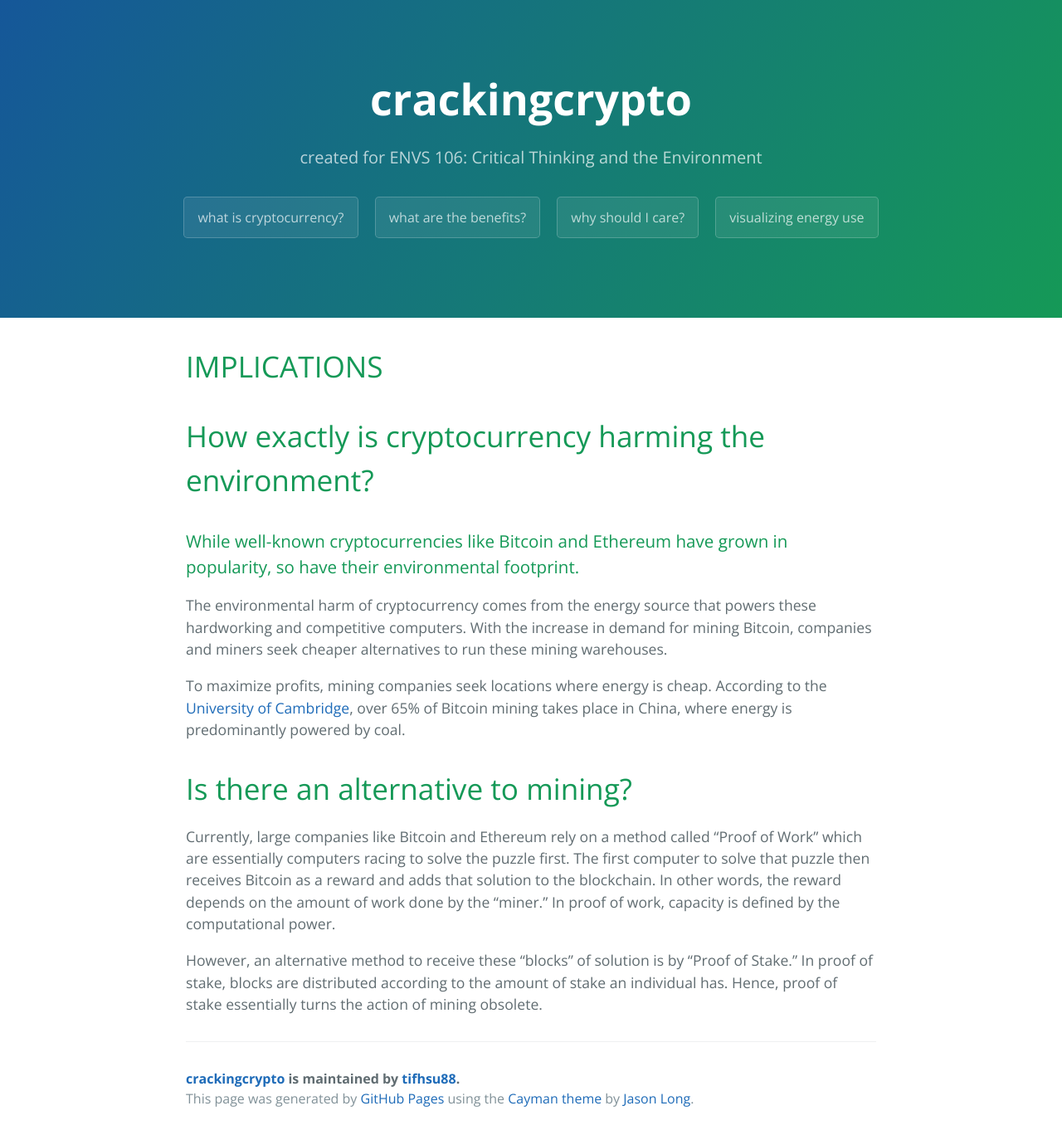
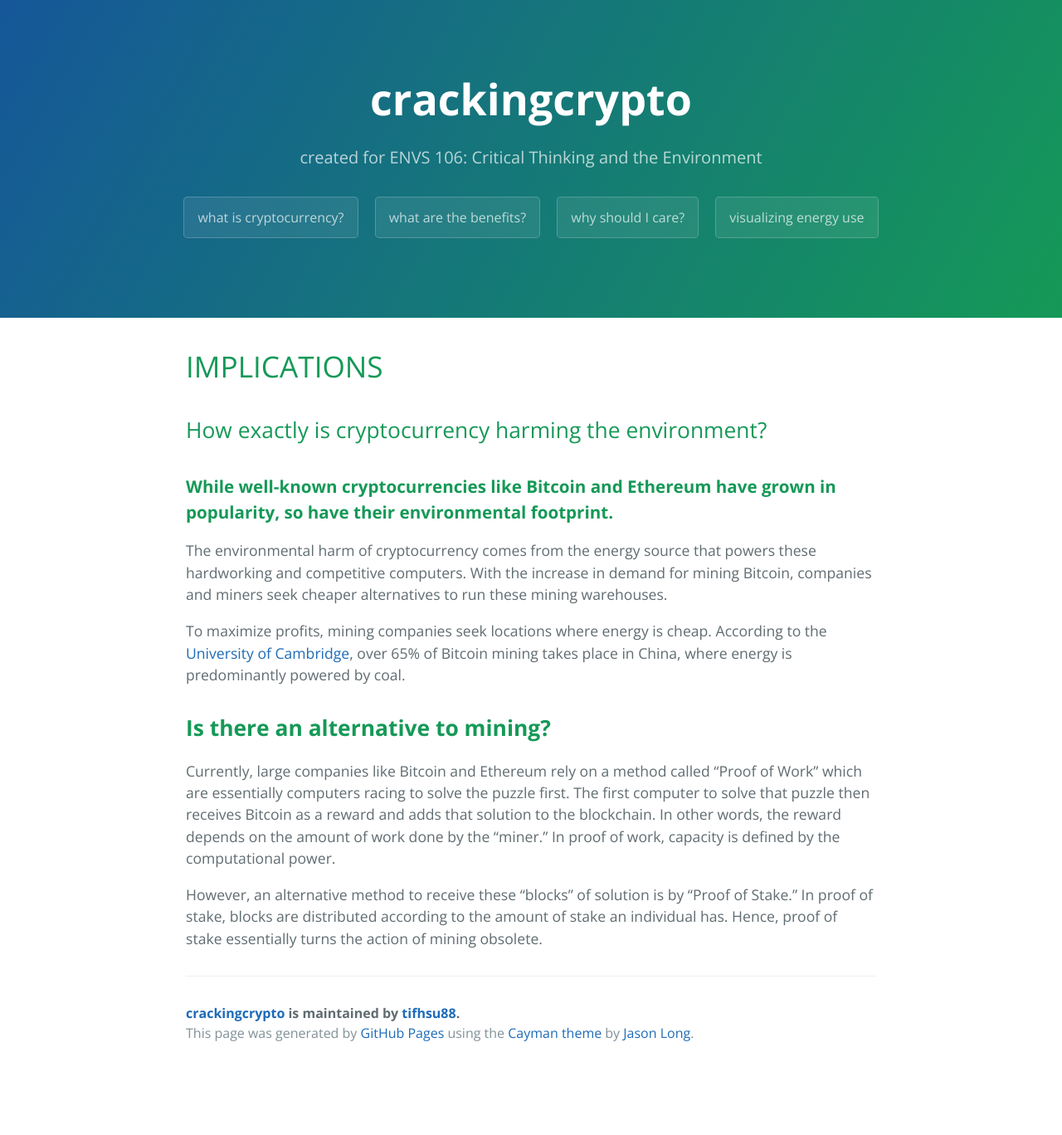
Before and after one commit to tifhsu88/crackingcrypto, a Jekyll site: the page built from tab3.md, in a window 1280 px wide. Shown: the whole page at 83% size. Built offline with Jekyll 4.4.1, drawn with Linux system fonts in a browser that asks for light colours; after the commit the page ends 1289 px from its top, so only the background shows below that.

Commit message:
Update tab3.md

```diff
--- a/tab3.md
+++ b/tab3.md
@@ -6,15 +6,15 @@ filename: tab3
 
 # IMPLICATIONS
 
-# How exactly is cryptocurrency harming the environment?
+## How exactly is cryptocurrency harming the environment?
 
-### While well-known cryptocurrencies like Bitcoin and Ethereum have grown in popularity, so have their environmental footprint.
+### **While well-known cryptocurrencies like Bitcoin and Ethereum have grown in popularity, so have their environmental footprint.**
 
 The environmental harm of cryptocurrency comes from the energy source that powers these hardworking and competitive computers. With the increase in demand for mining Bitcoin, companies and miners seek cheaper alternatives to run these mining warehouses.
 
 To maximize profits, mining companies seek locations where energy is cheap. According to the [University of Cambridge](https://cbeci.org/mining_map), over 65% of Bitcoin mining takes place in China, where energy is predominantly powered by coal.
 
-# Is there an alternative to mining?
+## **Is there an alternative to mining?**
 
 Currently, large companies like Bitcoin and Ethereum rely on a method called “Proof of Work” which are essentially computers racing to solve the puzzle first. The first computer to solve that puzzle then receives Bitcoin as a reward and adds that solution to the blockchain. In other words, the reward depends on the amount of work done by the “miner.” In proof of work, capacity is defined by the computational power.
 
```
